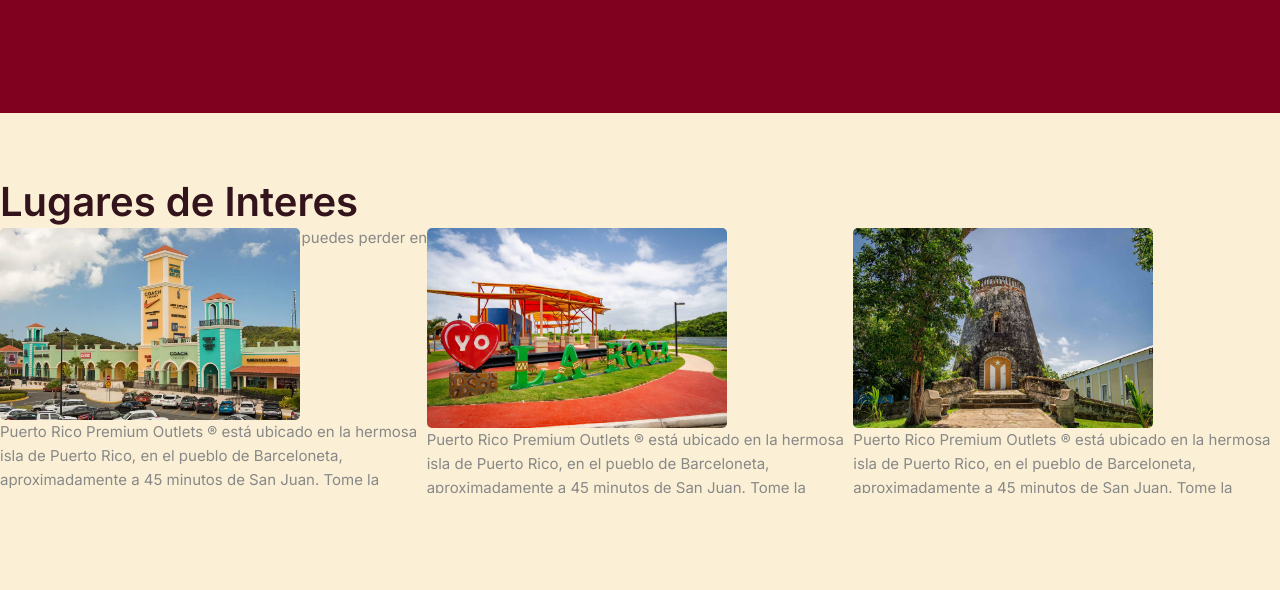
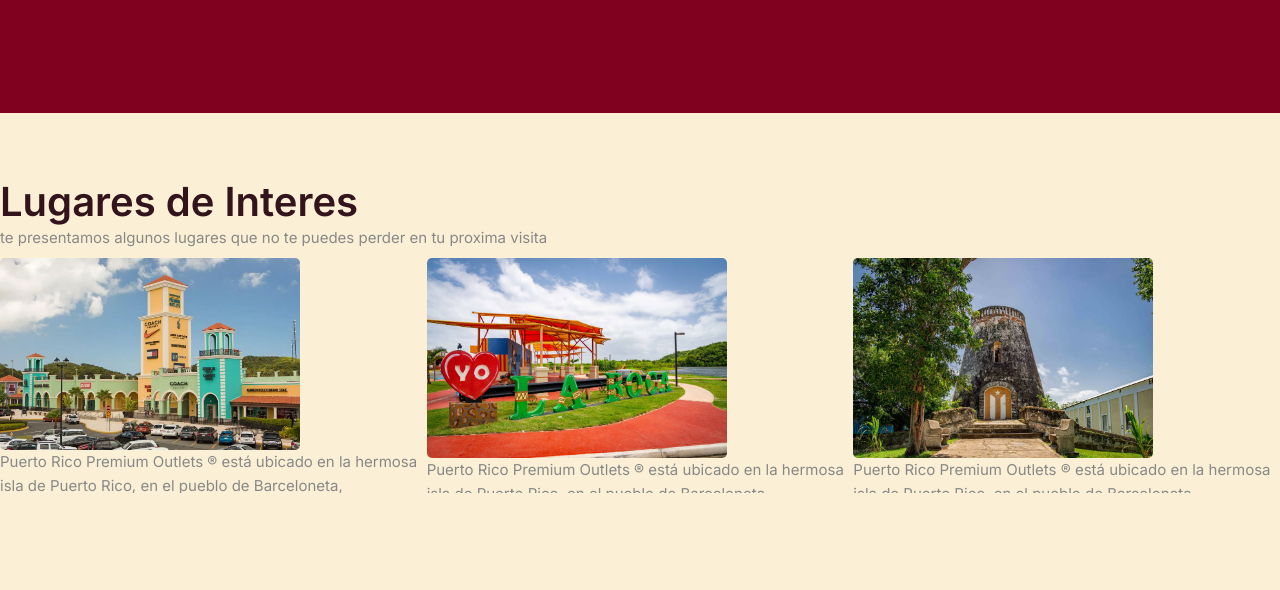
Before and after one commit to MarangelisON/CCOM4305-Project_1, a plain HTML site: page Appvila-free-lite/lugares.html in a window 1280 px wide. Shown: the part 187-777 px from the top of the page. Drawn offline with Linux system fonts and the light colour scheme.

Commit message:
fixed some margins

```diff
--- a/Appvila-free-lite/assets/css/lugares.css
+++ b/Appvila-free-lite/assets/css/lugares.css
@@ -15,19 +15,22 @@
 
 .interesTitle{
     grid-row: 1;
-    grid-column: 1 / span 2;
-    margin-bottom: 1em;
+    grid-column: 1 / span 3;
+    margin-bottom: 2em;
 }
 
 .col1-fil2{
+    margin-top: 2em;
     grid-row: 2;
     grid-column: 1;
 }
 .col2-fil2{
+    margin-top: 2em;
     grid-row: 2;
     grid-column: 2;
 }
 .col3-fil2{
+    margin-top: 2em;
     grid-row: 2;
     grid-column: 3;
 }
```
